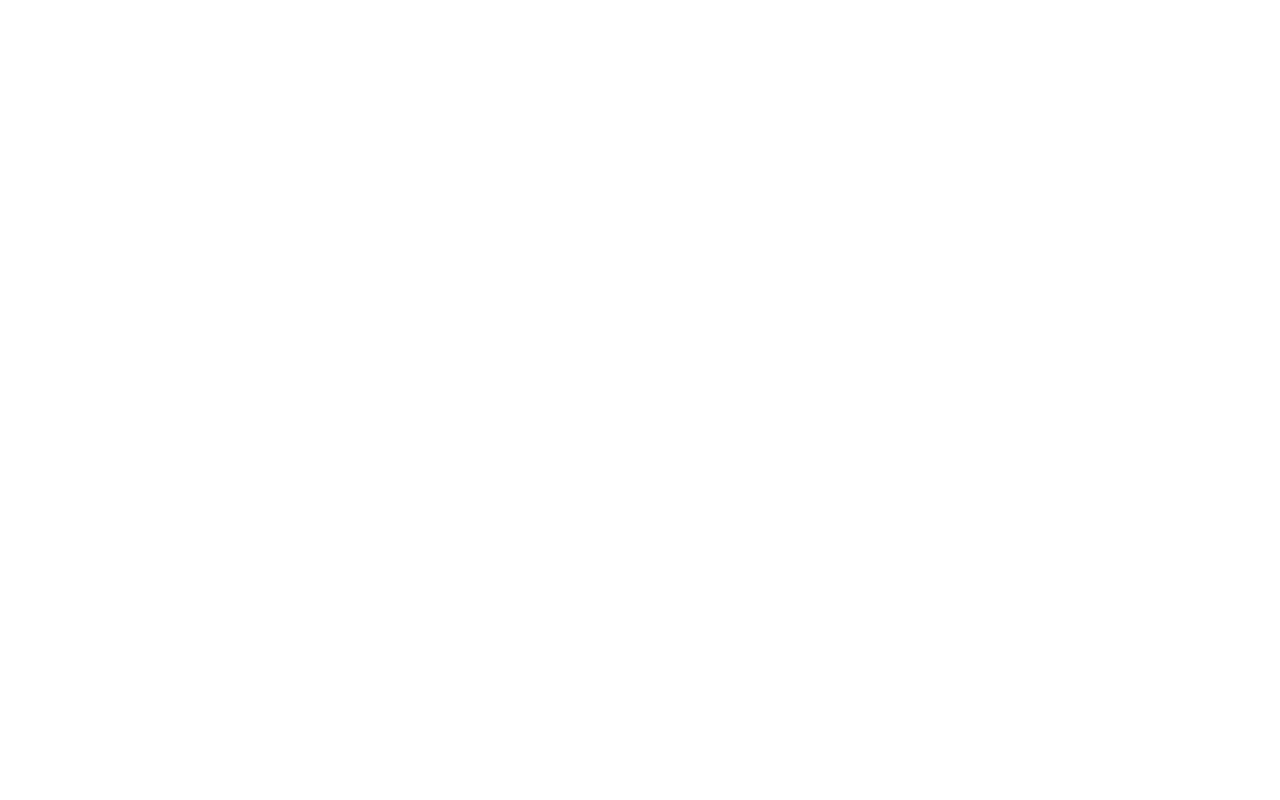
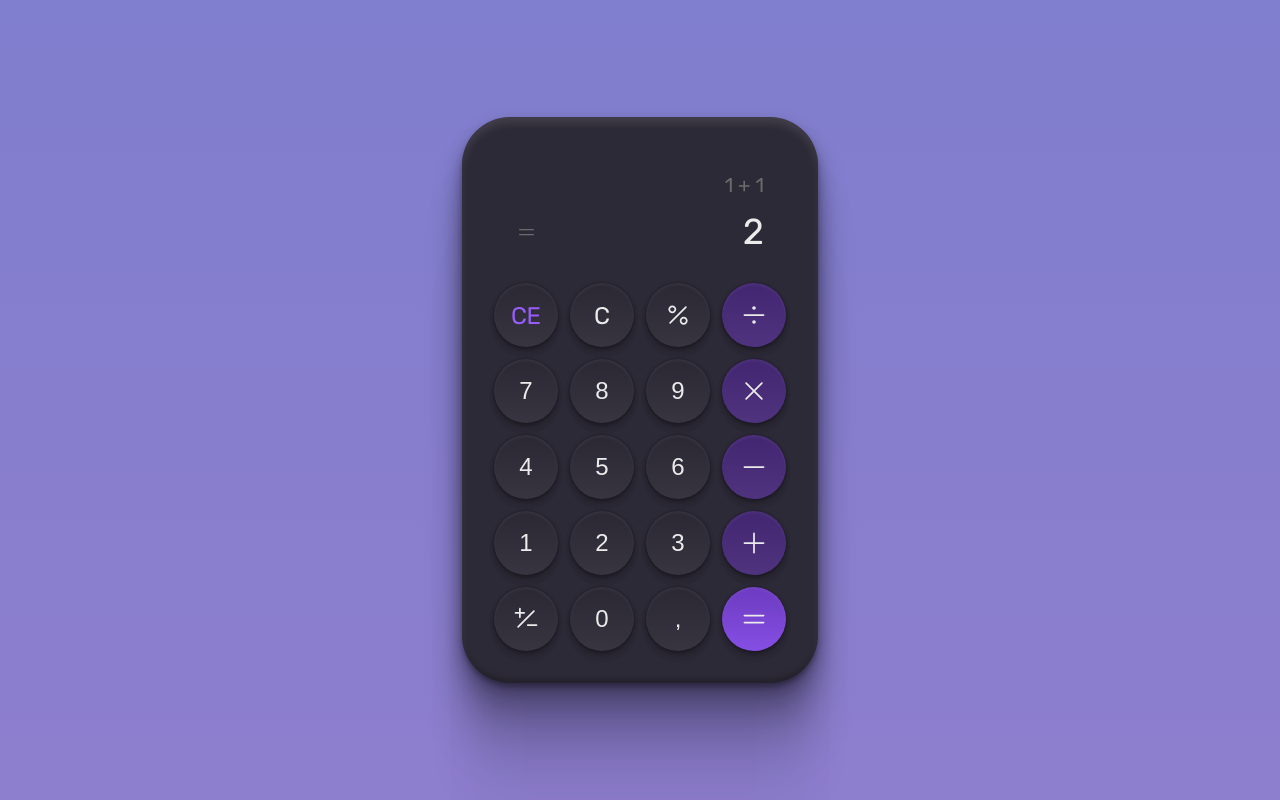
Before and after one commit to Lucas-Gonsalves/calculator-V1.0, a plain HTML site: page index.html in a window 1280 px wide. Drawn offline with Linux system fonts and the light colour scheme.

Commit message:
Finish FrontEnd

```diff
--- a/index.html
+++ b/index.html
@@ -6,12 +6,71 @@
   <meta name="viewport" content="width=device-width, initial-scale=1.0">
   <title>Calculadora</title>
   <link rel="stylesheet" href="style.css">
+
+  <!-- Font Rubic regular ("400") -->
+  <link rel="preconnect" href="https://fonts.googleapis.com">
+  <link rel="preconnect" href="https://fonts.gstatic.com" crossorigin>
+  <link href="https://fonts.googleapis.com/css2?family=Rubik&display=swap" rel="stylesheet">
+
 </head>
 
 <body>
-  <div class="apge">
+  <div class="app">
+
+    <main id="body-calculator">
+
+      <section id="display-calculator">
 
 
+        <div id="historic-display">
+          1 + 1
+        </div>
+
+        <div id="display-results">
+          <img src="assets/igual-signal.svg" alt="">
+          <span id="result-operation">2</span>
+        </div>
+
+
+      </section>
+
+
+      <section id="keyboard-calculator">
+
+
+        <button class="primary"><img src="assets/CE.svg" alt=""></button>
+        <button class="primary"><img src="assets/C.svg" alt=""></button>
+        <button class="primary"><img src="assets/Percent.svg" alt=""></button>
+        <button class="secondary"><img src="assets/Divide.svg" alt=""></button>
+
+
+        <button class="primary">7</button>
+        <button class="primary">8</button>
+        <button class="primary">9</button>
+        <button class="secondary"><img src="assets/X.svg" alt=""></button>
+
+
+        <button class="primary">4</button>
+        <button class="primary">5</button>
+        <button class="primary">6</button>
+        <button class="secondary"><img src="assets/Minus.svg" alt=""></button>
+
+
+        <button class="primary">1</button>
+        <button class="primary">2</button>
+        <button class="primary">3</button>
+        <button class="secondary"><img src="assets/Plus.svg" alt=""></button>
+
+
+        <button class="primary"><img src="assets/PlusMinus.svg" alt=""></button>
+        <button class="primary">0</button>
+        <button class="primary">,</button>
+        <button class="tertiary"><img src="assets/Equals.svg" alt=""></button>
+
+
+      </section>
+
+    </main>
 
   </div>
 </body>
--- a/style.css
+++ b/style.css
@@ -12,4 +12,128 @@
 body{
   width: 100vw;
   height: 100vh;
+
+  font-family: 'Rubik', sans-serif;
+  background:  linear-gradient(180deg, #807ECE 0%, #8E7ECE 100%);
 }
+
+.app{
+  width: 100%;
+  height: 100%;
+
+  display: flex;
+  align-items: center;
+  justify-content: center;
+}
+
+#body-calculator{
+  background: #2D2A37;
+
+  box-shadow: 0px 4px 4px rgba(0, 0, 0, 0.25),
+  0px 188px 52px rgba(0, 0, 0, 0.01),
+  0px 120px 48px rgba(0, 0, 0, 0.04),
+  0px 68px 41px rgba(0, 0, 0, 0.15),
+  0px 30px 30px rgba(0, 0, 0, 0.26),
+  0px 8px 17px rgba(0, 0, 0, 0.29),
+  inset 0px 6px 8px rgba(255, 255, 255, 0.1),
+  inset 0px -4px 5px rgba(0, 0, 0, 0.22);
+
+  border-radius: 4.8rem;
+}
+
+#display-calculator{
+  display: flex;
+  flex-direction: column;
+  gap: .8rem;
+
+  padding: 5.4rem 3.2rem 2.6rem 3.6rem;
+}
+
+#historic-display{
+  text-align: end;
+  padding-right: 2.2rem;
+  padding-left: 1.8rem;
+
+  font-size: 2rem;
+  line-height: 2.8rem;
+  letter-spacing: -2%;
+  font-weight: 400;
+  color: #6B6B6B;
+}
+
+#display-results{
+  display: flex;
+  justify-content: space-between;
+  align-items: center;
+
+  padding-right: 2.2rem;
+  padding-left: 1.8rem;
+
+  font-size: 3.6rem;
+  line-height: 5rem;
+  font-weight: 400;
+  color: #EBEBEB
+}
+
+
+
+#keyboard-calculator{
+  display: grid;
+  grid-template-columns: repeat(4, 1fr);
+  grid-row: auto;
+
+  gap: 1.2rem;
+
+  padding: 0 3.2rem 3.2rem 3.2rem;
+}
+
+#keyboard-calculator button:active {
+  transform: scale(0.90);
+  filter: brightness(0.9);
+}
+
+
+#keyboard-calculator button {
+  color: #EBEBEB;
+
+  border-radius: 99rem;
+  border: none;
+
+  display: flex;
+  justify-content: center;
+  align-items: center;
+
+  box-shadow: 0px 11px 7px rgba(0, 0, 0, 0.01),
+  0px 7px 7px rgba(0, 0, 0, 0.04),
+  0px 4px 6px rgba(0, 0, 0, 0.1),
+  0px 2px 4px rgba(0, 0, 0, 0.26),
+  0px 0px 2px rgba(0, 0, 0, 0.29),
+  inset 0px 2px 3px rgba(255, 255, 255, 0.06);
+
+  padding: 1.8rem;
+
+  cursor: pointer;
+}
+
+.primary{
+  background: linear-gradient(180deg, rgba(0, 0, 0, 0.05) 0%,
+  rgba(255, 255, 255, 0.05) 100%),
+  #2D2A37;
+
+  font-size: 2.4rem;
+  line-height: 2.8rem;
+  font-weight: 400;
+
+}
+
+.secondary{
+  background: linear-gradient(180deg, rgba(0, 0, 0, 0.05) 0.01%,
+  rgba(255, 255, 255, 0.05) 100%),
+  #462878;
+}
+
+.tertiary{
+  background: linear-gradient(180deg, rgba(0, 0, 0, 0.15) 0%,
+  rgba(255, 255, 255, 0.05) 100%),
+  #7F45E2;
+}
```
Also changed, not shown: assets/C.svg (added), assets/CE.svg (added), assets/Divide.svg (added), assets/Equals.svg (added), assets/Minus.svg (added), assets/Percent.svg (added), assets/Plus.svg (added), assets/PlusMinus.svg (added), assets/X.svg (added), assets/igual-signal.svg (added).
